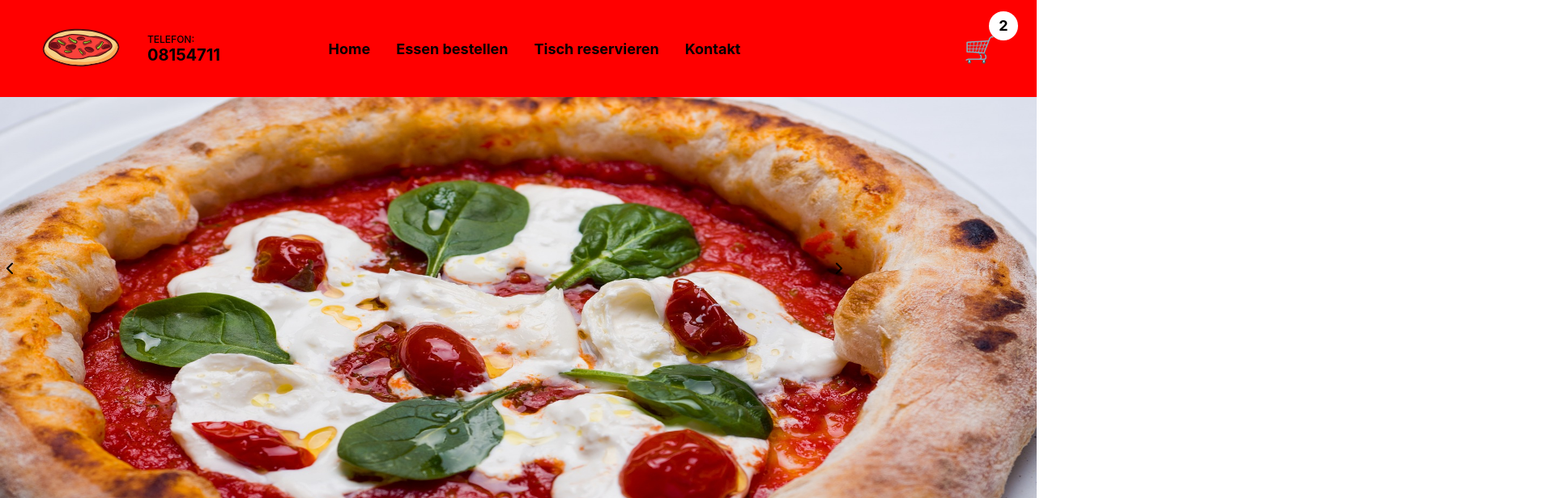
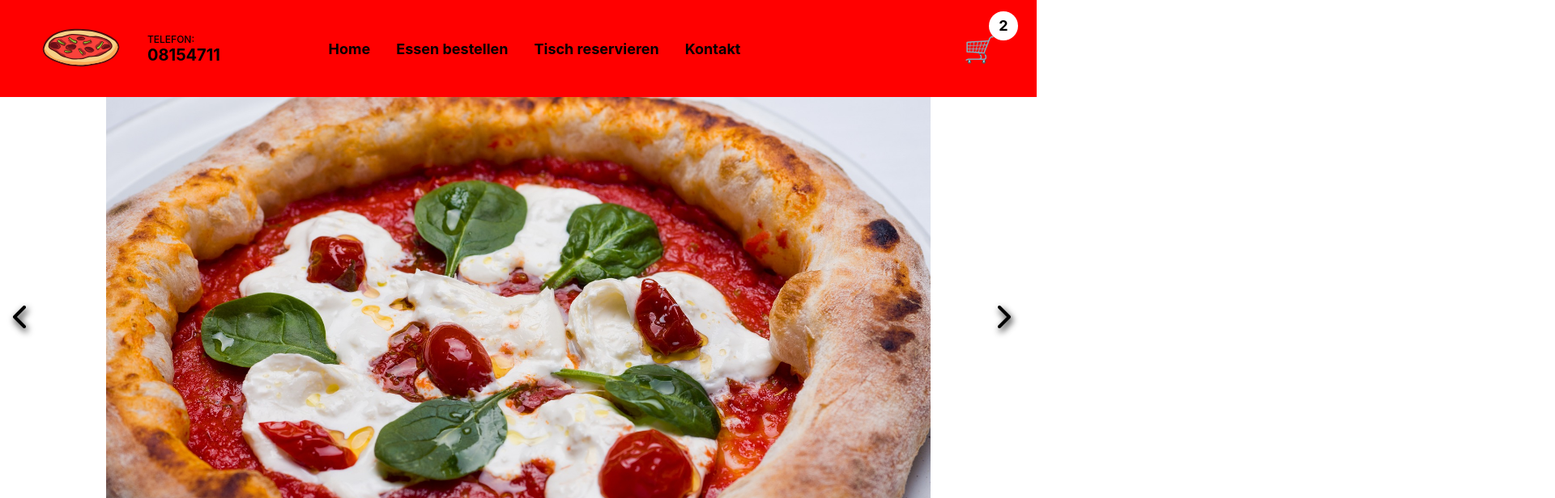
Before and after one commit to JoernSchoenyan/learn-react-ecommerce, a Next.js app: page / in a window 1280 px wide. Shown: the top 616 px of the page at 81% size, 1920 px wide, since content can reach past the window. Built offline with nearby package versions, Linux system fonts and the light colour scheme.

Commit message:
Slider läuft...
... ist aber noch ein bisschen hässlich.

```diff
--- a/components/Slider.jsx
+++ b/components/Slider.jsx
@@ -1,30 +1,44 @@
-import React from 'react'
+import React, { useState } from 'react'
 import Image from 'next/image'
 import styles from '../styles/Slider.module.css'
 import { ChevronRight, ChevronLeft } from 'react-feather'
 
 const Slider = () => {
+  const [index, setIndex] = useState(0)
+
   const images = [
     "/img/slider/pizzadesmonats.jpg",
     "/img/slider/specialdesmonats.jpg",
     "/img/slider/nachtischdesmonats.jpg",
   ]
 
+  const handleArrow = (direction) => {
+    if (direction === "l")
+    {
+      setIndex(index !== 0 ? index - 1 : 2)
+    }
+
+    if (direction === "r")
+    {
+      setIndex(index !== 2 ? index + 1 : 0)
+    }
+  }
+
   return (
     <div className={styles.container}>
-      <div className={styles.arrowContainer} style={{left: 0}}>
-        <ChevronLeft />
+      <div className={styles.arrowContainer} style={{left: 0}} onClick={() => handleArrow("l")}>
+        <ChevronLeft className={styles.arrows} size={48} />
       </div>
 
-      <div className={styles.wrapper}>
+      <div className={styles.wrapper} style={{transform: `translateX(${-100*index}vw)`}}>
         {images.map((img, i) => (
           <div className={styles.imageContainer}>
-            <Image src={img} key={i} alt="" fill />
+            <Image src={img} key={i} alt="" fill objectFit='contain' />
           </div>
         ))}
       </div>
-      <div className={styles.arrowContainer} style={{right: 0}}>
-        <ChevronRight />
+      <div className={styles.arrowContainer} style={{right: 0}} onClick={() => handleArrow("r")}>
+        <ChevronRight className={styles.arrows} size={48} />
       </div>
     </div>
   )
--- a/styles/Slider.module.css
+++ b/styles/Slider.module.css
@@ -1,5 +1,6 @@
 .container {
     height: calc(100vh - 120px);
+    overflow: hidden;
 }
 
 .arrowContainer {
@@ -7,8 +8,8 @@
     top: 0;
     bottom: 0;
     margin: auto;
-    height: 20%;
-    width: 20%;
+    height: 64px;
+    width: 64px;
     cursor: pointer;
     z-index: 9999;
 }
@@ -16,10 +17,17 @@
 .wrapper {
     width: 300vw;
     height: 100%;
+    display: flex;
+    transition: all 1.2s ease-in-out;
 }
 
 .imageContainer {
     width: 100vw;
     height: 100%;
     position: relative;
+
 }
+
+.arrows {
+    filter: drop-shadow(2px 4px 4px black);
+}
```
